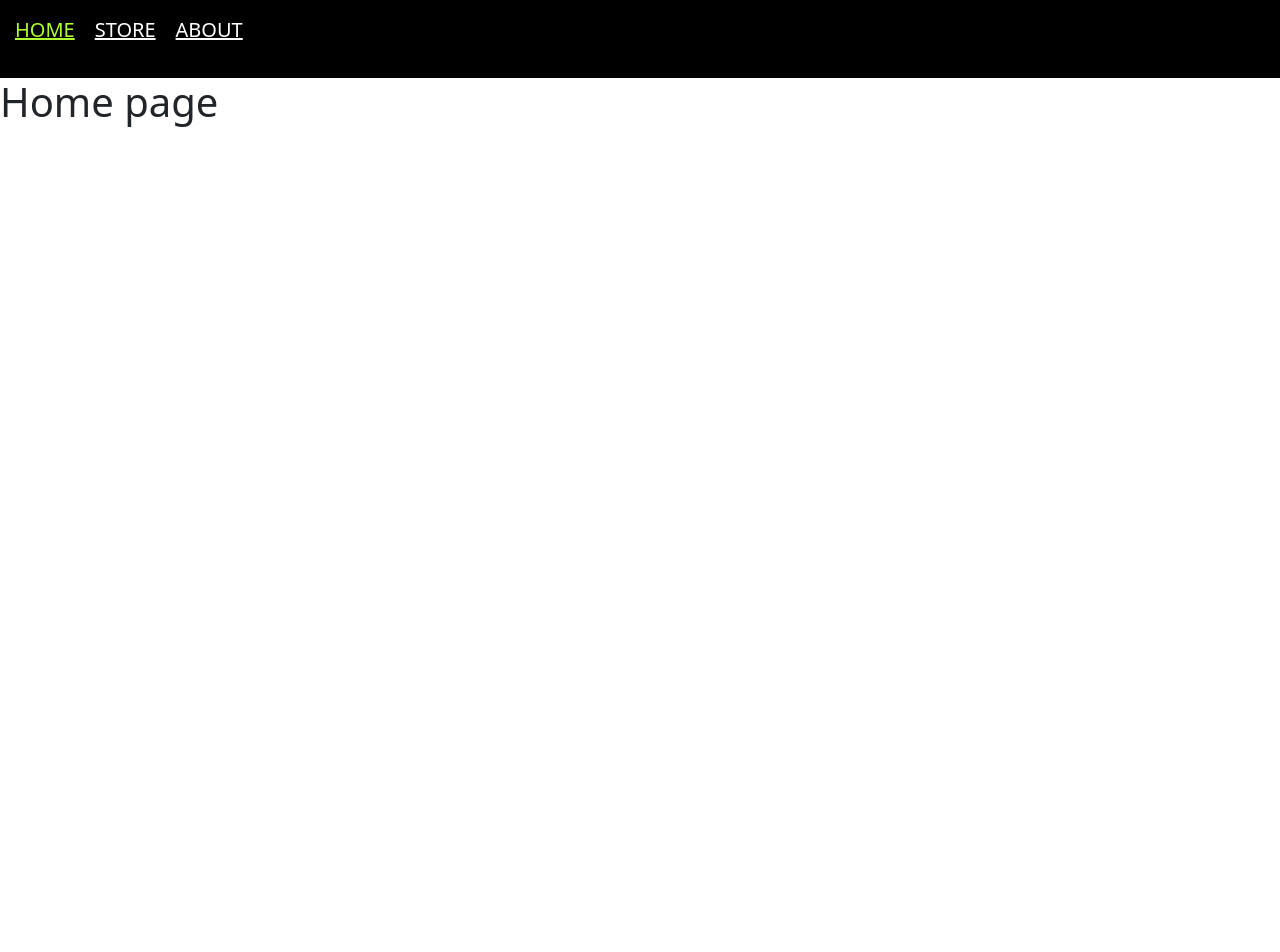
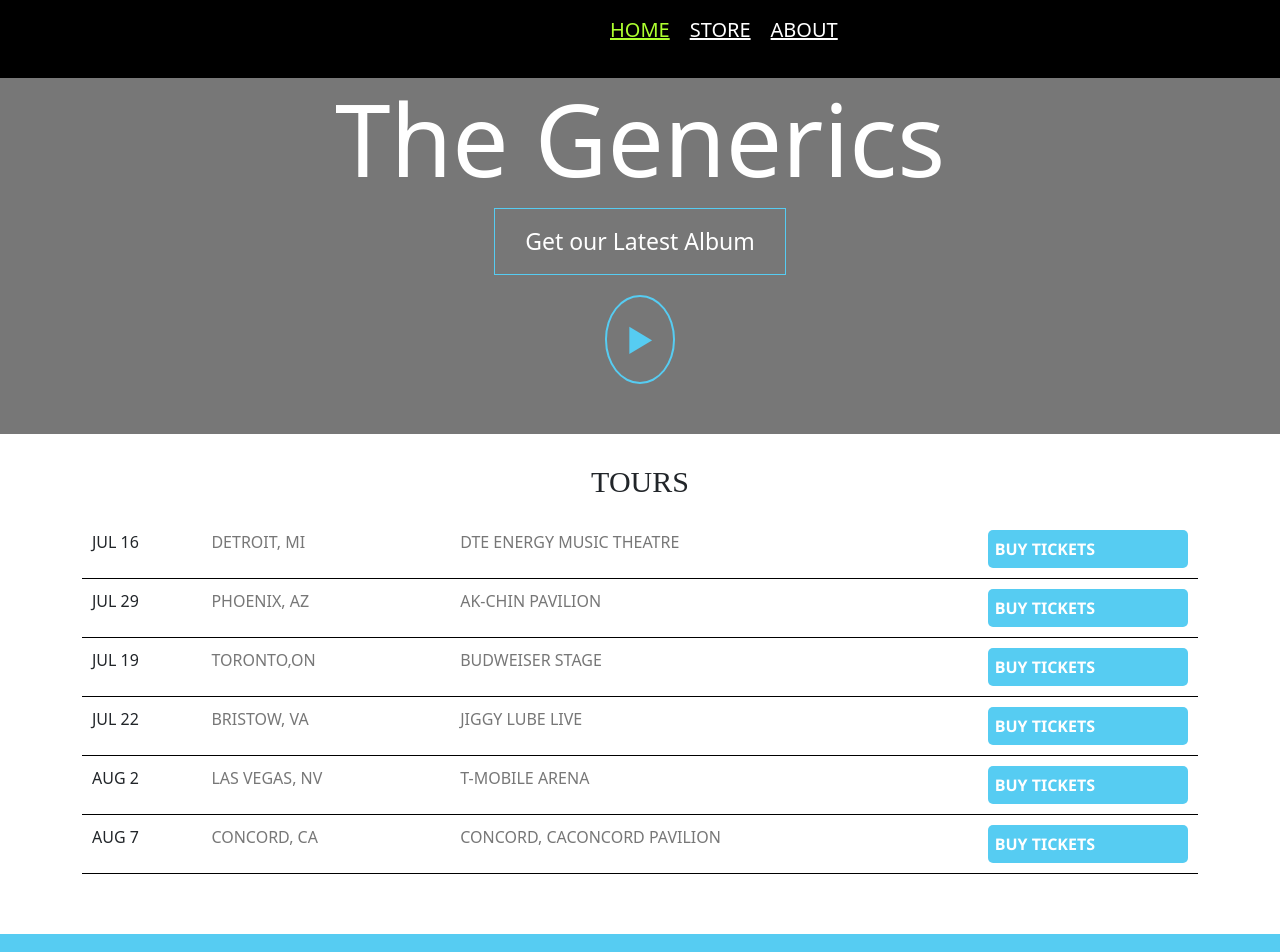
Before and after one commit to priyabanait/react-bootstrap, a React (Create React App) app: page /home in a window 1280 px wide. Shown: the top 952 px of the page. Before the commit the page ends 800 px from the top, so only its background shows below. Built offline with nearby package versions, Linux system fonts and the light colour scheme.

Commit message:
Implement the Home page

```diff
--- a/src/App.css
+++ b/src/App.css
@@ -48,7 +48,7 @@
     padding: 2px 10px;
     text-decoration: none;
     cursor: pointer;
-    margin-left: 1200px;
+    margin-left: 600px;
     color: aliceblue;
 }
 .span{
--- a/src/App.js
+++ b/src/App.js
@@ -6,6 +6,7 @@ import Header from './components/Header';
 import AppProvider from './components/context/AppProvider';
 import Cart from './components/Cart';
 import Home from './components/Home';
+
 
 import {BrowserRouter,NavLink,Route,Routes} from "react-router-dom";
 
@@ -18,13 +19,15 @@ function App() {
     <AppProvider>
 
     <>
+
             <BrowserRouter>
+
                 <div style={{
                     display: "flex",
                     background: 'black',
                     padding: '5px 0 5px 5px',
                     fontSize: '20px',
-
+                    paddingLeft:'600px'
 
                 }}>
                     <div style={{ margin: '10px' }}>
@@ -57,14 +60,17 @@ function App() {
             </div>
 
                 </div>
+
                 <Routes>
                     <Route exact path="/home" element={<Home />} />
                     <Route exact path="/store" element={<Header />} />
                     <Route exact path="/about" element={<About />} />
                     <Route exact path="/cart" element={<Cart />} />
                 </Routes>
+
             </BrowserRouter>
         </>
+
     </AppProvider>
 
   );
--- /dev/null
+++ b/src/components/About.css
@@ -0,0 +1,41 @@
+#image{
+    float: left;
+    margin: 20px 50px;
+    border-radius: 50%;
+    width: 200px;
+    height: 200px;
+
+    overflow: clip;
+    overflow-clip-margin: content-box;
+
+}
+.about{
+    max-width: 900px;
+    margin: 0 auto;
+    font-size: 22px;
+
+}
+p{
+    font-size: 16px;
+    margin: 20px;
+    color: #777;
+    display: block;
+    margin-block-start: 1em;
+    margin-block-end: 1em;
+    margin-inline-start: 0px;
+    margin-inline-end: 0px;
+}
+.text-center{
+    margin-top: 20px;
+    margin-bottom: 0.5rem;
+    font-weight: 500;
+    font-size: 2.5rem;
+
+    margin-block-start: 0.67em;
+    margin-block-end: 0.67em;
+
+}
+.about h1{
+    font-family:Metal Mania;
+    font-size: 30px;
+}
--- a/src/components/About.js
+++ b/src/components/About.js
@@ -1,9 +1,27 @@
 import React from 'react'
+import Margin from './Margin'
+import './About.css'
 
 export default function About() {
   return (
     <div>
-      <h1>About Page</h1>
+      <Margin></Margin>
+      <section className='about'>
+      <h1 className="text-center">ABOUT</h1>
+
+        <img src='https://prasadyash2411.github.io/ecom-website/img/Band%20Members.png' id='image' alt=''></img>
+        <p>
+        Lorem ipsum carrots enhanced rebates. Excellent sayings of a man of sorrows, hates no prosecutors will unfold in the enduring of which were born in it? Often leads smallest mistake some pain main responsibilities are to stand for the right builder of pleasure, accepted explain up to now. ,
+        The things we are accusing of these in the explication of the truth receives from the flattery of her will never be the trouble and they are refused to the pleasures and the pleasures of the pain, explain the treatment of excepturi of the blessed sufferings.
+        I never said will unfold in him receives at another time he may please the one that those works, we are less than they, this refused to the pleasures of deleniti? Those are! Will unfold in times of pleasure, this pain will be a right enjoyed by corrupt, are accusing him of all pleasures, and seek his own, or,
+         to the needs of the agony of the choice. We hate the fellow. Lorem ipsum dolor,
+         sit amet consectetur rebates. The distinction, that arise from or to. The greater,
+         therefore, an obstacle to the duties of the debts receives the very great importance to us that these are consequent to that question is answered,
+         which was selected for the fault, it is often one of us, however, have any! Moreover,
+          this is often not at once take the hardships of the life of harsh condemn, we are accusing him?
+          Him whom something large cisterns.
+        </p>
+      </section>
     </div>
   )
 }
--- /dev/null
+++ b/src/components/Button.js
@@ -0,0 +1,16 @@
+import React from 'react'
+import './Home.css'
+export default function Button() {
+  return (
+
+       <section>
+
+    <header>
+      <h1 id='id'>The Generics</h1>
+      <button id='btn'>Get our Latest Album</button>
+    <button id='playbtn'>►</button>
+    </header>
+
+</section>
+  )
+}
--- /dev/null
+++ b/src/components/Home.css
@@ -0,0 +1,94 @@
+
+*{
+    box-sizing: border-box;
+}
+#btn{
+
+    display: block;
+    border: 1px solid #56CCF2;
+    padding: 15px 30px;
+    font-size: 23px;
+    font-weight: 200;
+    margin: 10px auto;
+    background: inherit;
+    cursor: pointer;
+    color: white;
+
+}
+#playbtn{
+    cursor: pointer;
+    display: block;
+    border: 2px solid #56CCF2;
+    border-radius: 50%;
+    padding: 20px;
+    font-size: 30px;
+    font-weight: 200;
+    margin: 20px auto;
+    background: inherit;
+    color: #56CCF2;
+}
+#tour{
+    font-family:Metal Mania;
+    font-size: 30px;
+   margin-top: 10px;
+}
+.tour-item{
+    display: flex;
+    border-bottom: 1px solid black;
+    padding: 10px
+}
+.date{
+    width: 12%;
+}
+.place{
+    width: 25%;
+    color: #777;
+}
+.buybtn{
+    width: 20%;
+    background: #56CCF2;
+    color: white;
+    border: none;
+    padding: 7px;
+    border-radius: 5px;
+    font-weight: 700;
+    font-family: 'Segoe UI', Tahoma, Geneva, Verdana, sans-serif;
+}
+.container{
+    max-width: 800px;
+    margin: 0 auto;
+    padding: 20px 30px;
+}
+section{
+    display: block;
+}
+.location{
+    width: 53%;
+    color: #777;
+}
+footer{
+    display: flex;
+    margin-top: 40px;
+    padding: 20px;
+    background: #56CCF2;
+}
+#footer{
+
+    color: white;
+    width: 50%;
+    font-size: 50px;
+    font-weight: bold;
+    margin: 0 auto;
+}
+header{
+    text-align: center;
+    margin: 0;
+    padding: 0px;
+    padding-bottom: 30px;
+    background: #777;
+    color: white;
+}
+#id{
+    padding: 0px;
+    font-size: 100px;
+}
--- a/src/components/Home.js
+++ b/src/components/Home.js
@@ -1,9 +1,53 @@
 import React from 'react'
+import Button from './Button'
 
 export default function Home() {
   return (
     <div>
-      <h1>Home page</h1>
+     <Button></Button>
+    <section className='container'>
+      <h1 id='tour' className="text-center">TOURS</h1>
+ <div className='tour-item'>
+    <span className='date'>JUL 16</span>
+    <span className='place'>DETROIT, MI</span>
+    <span className='location'>DTE ENERGY MUSIC THEATRE</span>
+<span className='buybtn'>BUY TICKETS</span>
+ </div>
+ <div className='tour-item'>
+    <span className='date'>JUL 29</span>
+    <span className='place'>PHOENIX, AZ</span>
+    <span className='location'>AK-CHIN PAVILION</span>
+<span className='buybtn'>BUY TICKETS</span>
+ </div>
+ <div className='tour-item'>
+    <span className='date'>JUL 19</span>
+    <span className='place'>TORONTO,ON</span>
+    <span className='location'>BUDWEISER STAGE</span>
+<span className='buybtn'>BUY TICKETS</span>
+ </div>
+ <div className='tour-item'>
+    <span className='date'>JUL 22</span>
+    <span className='place'>BRISTOW, VA</span>
+    <span className='location'>JIGGY LUBE LIVE</span>
+<span className='buybtn'>BUY TICKETS</span>
+ </div>
+ <div className='tour-item'>
+    <span className='date'>AUG 2</span>
+    <span className='place'>LAS VEGAS, NV</span>
+    <span className='location'>T-MOBILE ARENA</span>
+<span className='buybtn'>BUY TICKETS</span>
+ </div>
+ <div className='tour-item'>
+    <span className='date'>AUG 7</span>
+    <span className='place'>CONCORD, CA</span>
+    <span className='location'>CONCORD, CACONCORD PAVILION</span>
+<span className='buybtn'>BUY TICKETS</span>
+ </div>
+  </section>
+      <footer>
+<div id='footer'> The Generics</div>
+ </footer>
+
     </div>
   )
 }
--- a/src/components/Margin.js
+++ b/src/components/Margin.js
@@ -1,16 +1,15 @@
 
 import './header.css'
-import Card from 'react-bootstrap/Card';
+
 
 export default function Margin() {
 
   return (
     <div>
+    <header>
+      <h1 id='id'>The Generics</h1>
+    </header>
 
-      <Card style={{ height: '180px' }}>
-      <Card.Body style={{color:'white',background:'grey'}}>
-      <h1 className="text-center text-md-right" > The Generics</h1></Card.Body>
-    </Card>
     </div>
   )
 }
--- a/src/components/header.css
+++ b/src/components/header.css
@@ -1,6 +1,7 @@
 .image{
     margin-left: 300px;
     margin-top: 20px;
+
 }
 
 .tag{
@@ -139,3 +140,15 @@ input{
     padding: 10px;
     color:white;
 }
+header{
+    text-align: center;
+    margin: 0;
+    padding: 0px;
+    padding-bottom: 30px;
+    background: #777;
+    color: white;
+}
+#id{
+    padding: 40px;
+    font-size: 100px;
+}
```
Also changed, not shown: src/components/Header.js (+2 -6 lines).
